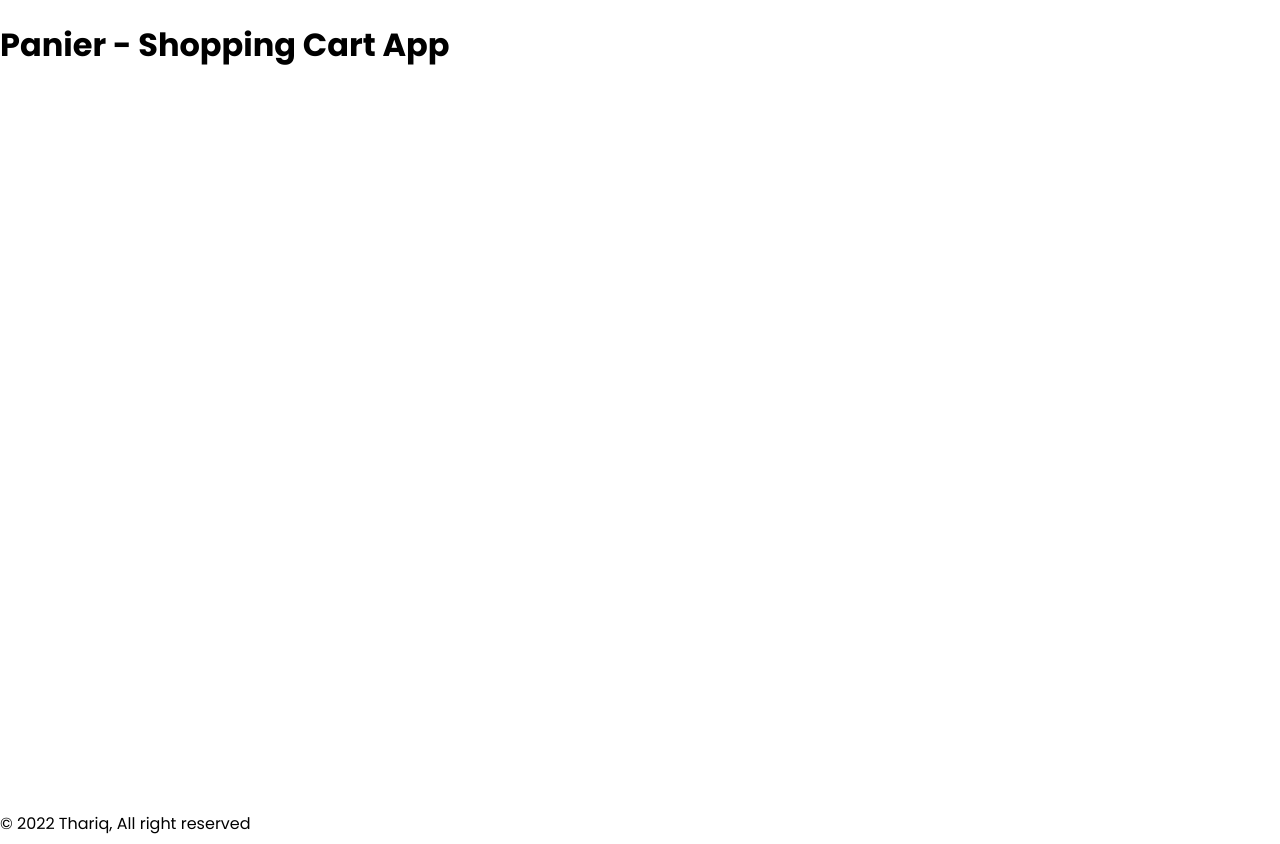
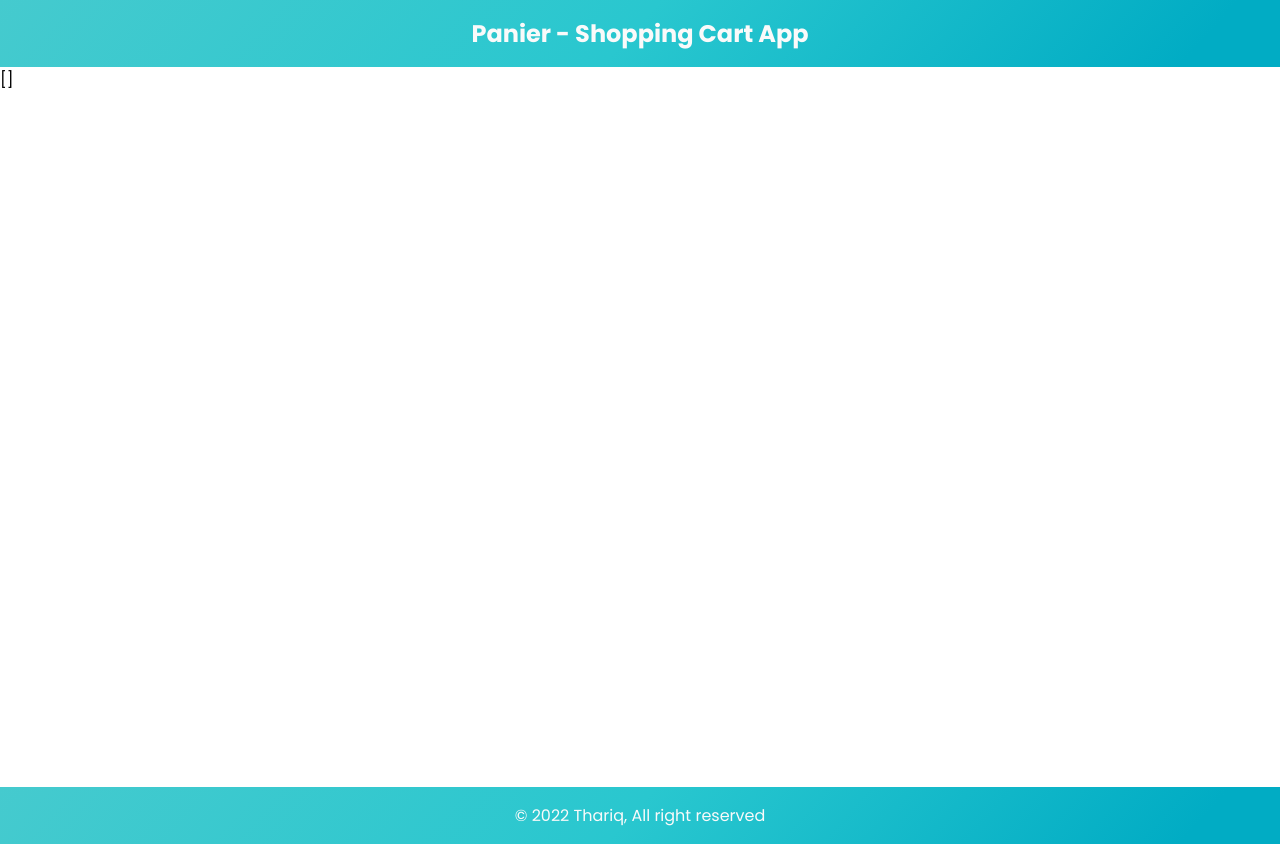
Before and after one commit to crazould/panier, a Nuxt app: page / in a window 1280 px wide. Built offline with nearby package versions, Linux system fonts and the light colour scheme; no server answers.

Commit message:
add header & footer

```diff
--- a/assets/global.css
+++ b/assets/global.css
@@ -1,5 +1,13 @@
 @import url('https://fonts.googleapis.com/css2?family=Poppins:ital,wght@0,400;0,600;0,700;0,900;1,400&display=swap');
 
+:root{
+  --primary-color: #fafafa;
+  --secondary-color: #18181b;
+  --accent-color: linear-gradient(311.55deg, #01ACC4 7.49%, #29C7CF 50.69%, #4CCBCE 111.84%);
+  --warning-color: #FFC226;
+  --danger-color: #ED3C47;
+  --muted-color: #a1a1aa;
+}
 
 * {
   font-family: 'Poppins', sans-serif;
@@ -9,3 +17,7 @@
 body{
   margin: 0;
 }
+
+main {
+  min-height: 90vh;
+}
--- /dev/null
+++ b/components/Footer.vue
@@ -0,0 +1,21 @@
+<template lang="">
+  <footer>
+    © {{ new Date().getFullYear() }} Thariq, All right reserved
+  </footer>
+</template>
+
+<style scoped>
+  footer {
+    background: var(--accent-color);
+    color: var(--primary-color);
+    padding: 1rem;
+    text-align: center;
+  }
+</style>
+
+<script lang="ts">
+import Vue from "vue";
+export default Vue.extend({
+  name: "Footer",
+});
+</script>
--- /dev/null
+++ b/components/Header.vue
@@ -0,0 +1,28 @@
+<template lang="">
+    <header>
+      <h1>Panier - Shopping Cart App</h1>
+    </header>
+</template>
+
+<style scoped>
+  header {
+    background: var(--accent-color);
+    color: var(--primary-color);
+    padding: 1rem;
+  }
+  header h1 {
+    text-align: center;
+    margin: 0;
+    font-size: x-large;
+    font-weight: bolder;
+  }
+</style>
+
+<script lang="ts">
+
+import Vue from "vue";
+export default Vue.extend({
+  name: "Header",
+});
+
+</script>
--- a/pages/index.vue
+++ b/pages/index.vue
@@ -1,33 +1,35 @@
 <template>
   <div>
-    <header>
-      <h1>Panier - Shopping Cart App</h1>
-    </header>
+    <Header />
     <main>
-
+      {{products}}
     </main>
-    <footer>© {{ year }} Thariq, All right reserved</footer>
+    <Footer />
   </div>
 </template>
 
 <style scoped>
-  main{
-    min-height: 90vh;
-  }
+
 </style>
 
 <script lang="ts">
 import Vue from "vue";
+import Header from "../components/Header.vue"
+import Footer from "../components/Footer.vue"
 
 export default Vue.extend({
   name: "IndexPage",
-  computed: {
-    year() {
-      return new Date().getFullYear();
-    },
+  components: {
+    Header,
+    Footer
   },
-  data() {
-    return {};
+  data: () => ({
+    products: [],
+  }),
+  async fetch() {
+    this.products = await fetch("https://dummyjson.com/products").then(
+      (res) => res.json()
+    );
   },
 });
 </script>
--- a/tsconfig.json
+++ b/tsconfig.json
@@ -32,5 +32,8 @@
     "node_modules",
     ".nuxt",
     "dist"
-  ]
+  ],
+  "vueCompilerOptions": {
+    "target": 2.7
+  }
 }
```
